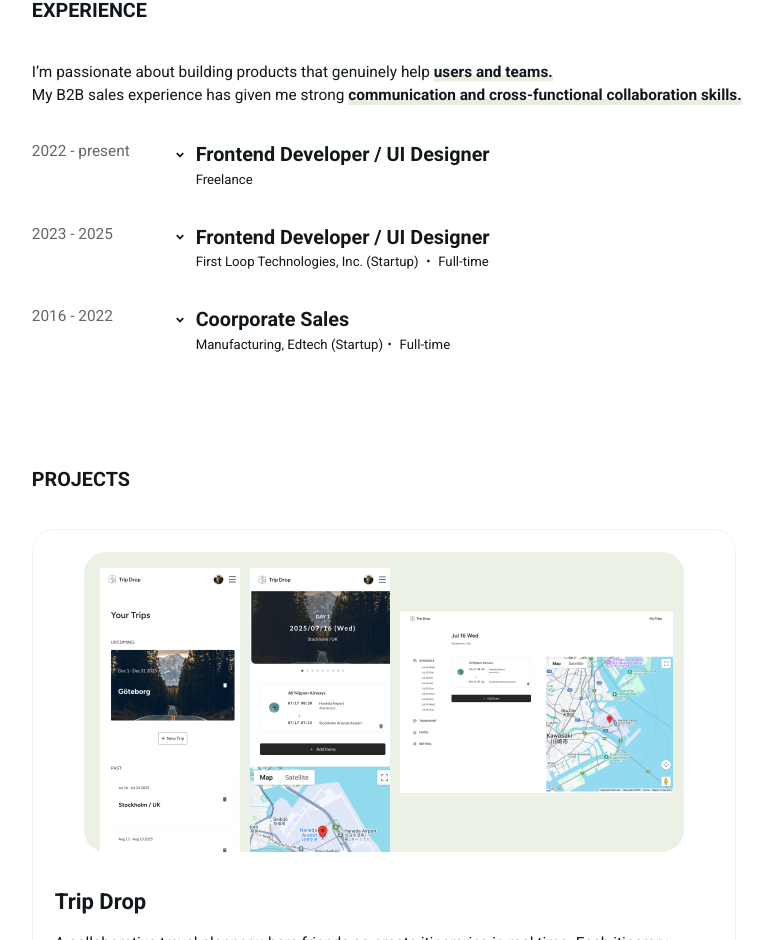
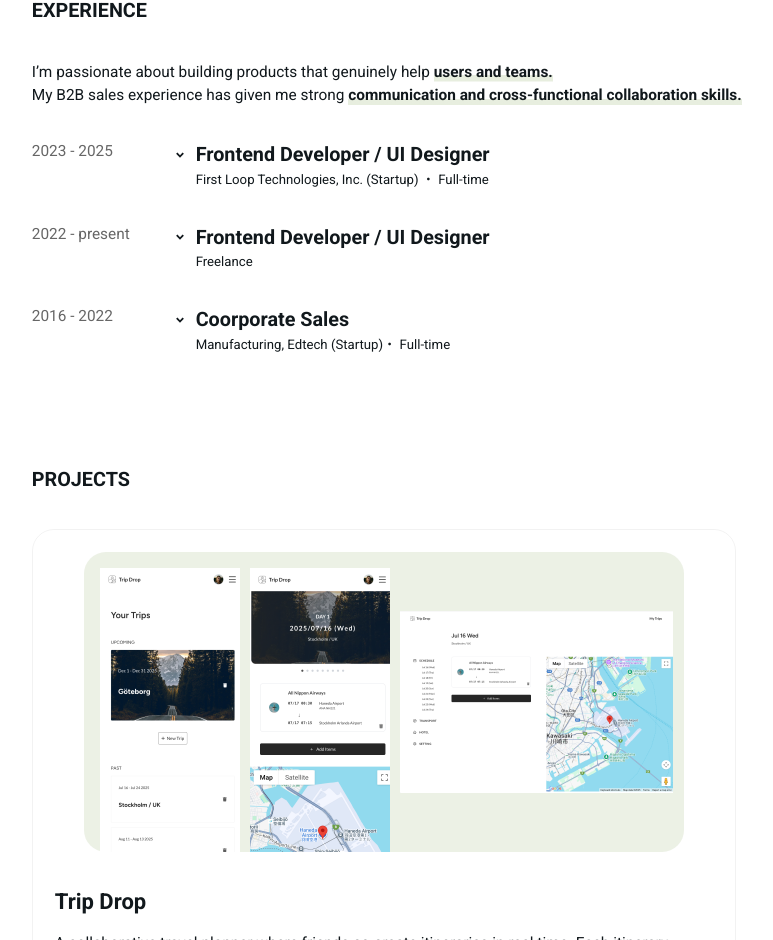
Before and after one commit to LilyCalico/portfolio-ver2, a Next.js app: page / in a window 1280 px wide. Shown: the part 1050-1990 px from the top of the page, without its empty margins (237-1010 px from the left). Built offline with nearby package versions, Linux system fonts and the light colour scheme.

Commit message:
chore: Switch experience

```diff
--- a/components/Experience.tsx
+++ b/components/Experience.tsx
@@ -16,6 +16,16 @@ const HIGHLIGHT_STYLE: CSSProperties = {
 
 const experiences = [
   {
+    period: "2023 - 2025",
+    role: "Frontend Developer / UI Designer",
+    company: "First Loop Technologies, Inc. (Startup) ・ Full-time",
+    bullets: [
+      "Developed DX app interfaces with Next.js and integrated with AWS/Python APIs.",
+      "Led a small frontend team, managing progress and supporting members throughout the development process.",
+      "Established and led a design team.",
+    ],
+  },
+  {
     period: "2022 - present",
     role: "Frontend Developer / UI Designer",
     company: "Freelance",
@@ -23,16 +33,6 @@ const experiences = [
       "Built UX-friendly interfaces and NFT features using JavaScript/TypeScript.",
       "Designed interfaces with a frontend perspective for easier development.",
       "Managed multiple projects under tight deadlines.",
-    ],
-  },
-  {
-    period: "2023 - 2025",
-    role: "Frontend Developer / UI Designer",
-    company: "First Loop Technologies, Inc. (Startup) ・ Full-time",
-    bullets: [
-      "Developed DX app interfaces with Next.js and integrated with AWS/Python APIs.",
-      "Led a small frontend team, managing progress and supporting members throughout the development process.",
-      "Established and led a design team.",
     ],
   },
   {
```
